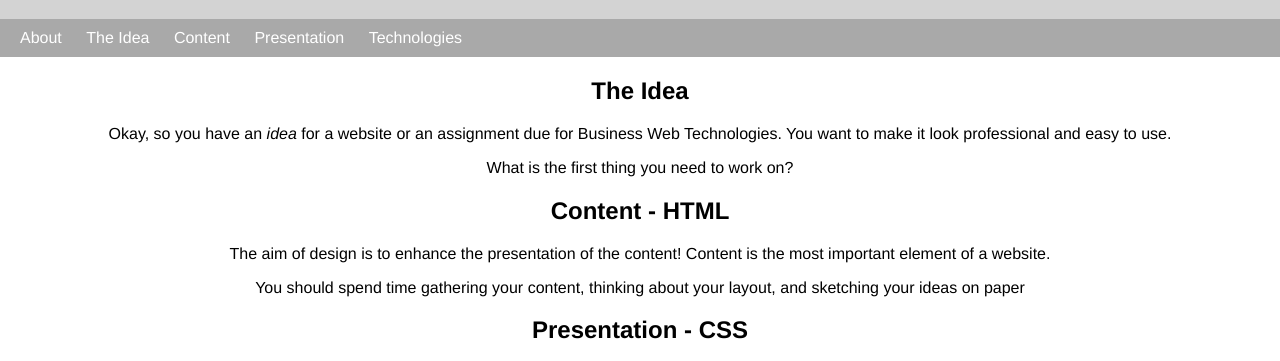
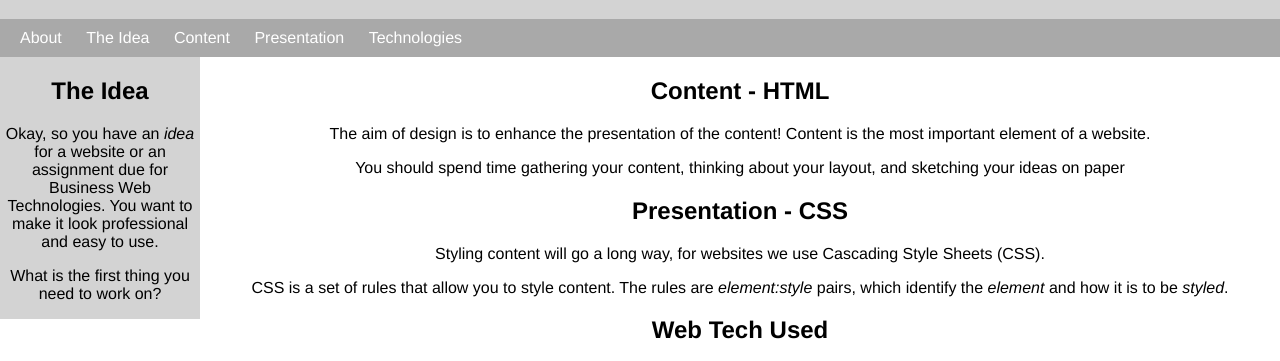
Before and after one commit to Joceeeee/Webpage-1, a plain HTML site: page index.html in a window 1280 px wide. Shown: the part 104-465 px from the top of the page. Drawn offline with Linux system fonts and the light colour scheme.

Commit message:
change featured to id

```diff
--- a/index.html
+++ b/index.html
@@ -42,7 +42,7 @@
     color: black;
   }
 
-  afeatured {
+  #featured {
     background-color: lightgray;
     float: left;
     width: 200px;
```
